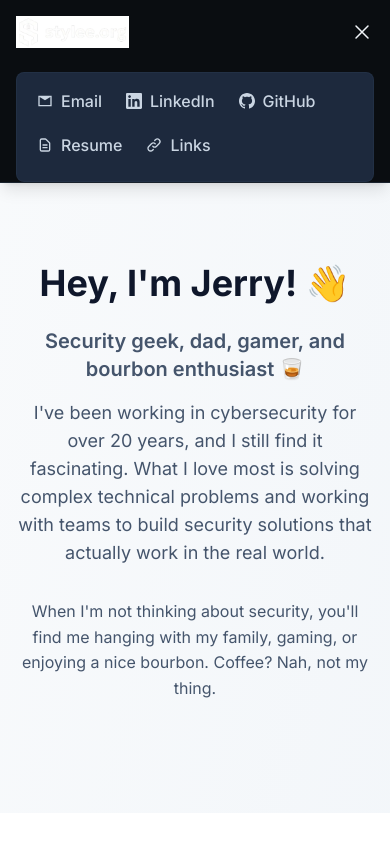
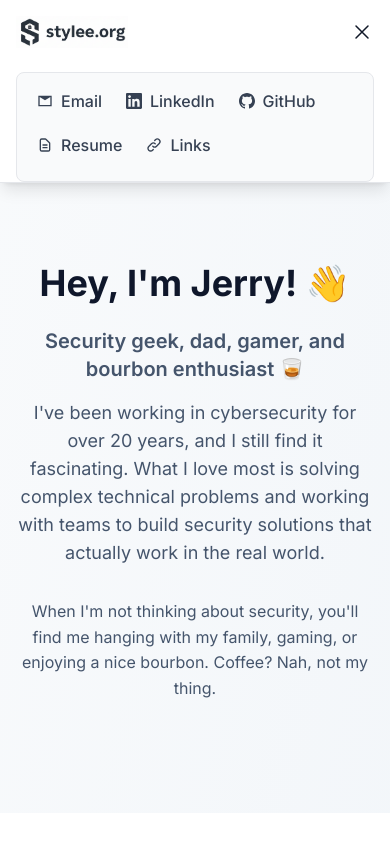
Before and after one commit to jdempsey77/www-stylee-org, a Next.js app: page /jerry in a window 390 px wide. Both pictures are taken after a click on the button 362 px from the left and 32 px from the top of the page. Shown: the top 844 px of the page. Built offline with nearby package versions, Linux system fonts and the light colour scheme.

Commit message:
Update logo to main.png and change navigation to white
- Change logo reference from mainlogo.png to main.png
- Update navigation bar background to white
- Change text colors to dark gray for white background
- Update mobile menu styling for white theme
- Clean, modern white navigation design

```diff
--- a/src/components/Navigation.tsx
+++ b/src/components/Navigation.tsx
@@ -61,13 +61,13 @@ const Navigation = () => {
   ];
 
   return (
-    <nav className="shadow-lg sticky top-0 z-50 border-b border-slate-700/40" style={{backgroundColor: '#0a0d11'}}>
+    <nav className="bg-white shadow-lg sticky top-0 z-50 border-b border-gray-200">
       <div className="max-w-7xl mx-auto px-4 sm:px-6 lg:px-8">
         <div className="flex justify-between h-16">
           <div className="flex items-center">
             <Link href="/" className="flex-shrink-0 flex items-center">
               <img
-                src="/main2.png"
+                src="/main.png"
                 alt="stylee.org"
                 className="h-8 w-auto"
               />
@@ -87,7 +87,7 @@ const Navigation = () => {
                 <LinkComponent
                   key={item.name}
                   {...linkProps}
-                  className="inline-flex items-center gap-2 text-slate-300 hover:text-slate-100 px-3 py-2 rounded-md text-sm font-medium transition-colors duration-200"
+                  className="inline-flex items-center gap-2 text-gray-700 hover:text-gray-900 px-3 py-2 rounded-md text-sm font-medium transition-colors duration-200"
                 >
                   {item.icon}
                   {item.name}
@@ -100,7 +100,7 @@ const Navigation = () => {
           <div className="md:hidden flex items-center">
             <button
               onClick={() => setIsOpen(!isOpen)}
-              className="text-slate-300 hover:text-slate-100 focus:outline-none focus:text-slate-100"
+              className="text-gray-700 hover:text-gray-900 focus:outline-none focus:text-gray-900"
             >
               {isOpen ? (
                 <XMarkIcon className="h-6 w-6" />
@@ -114,7 +114,7 @@ const Navigation = () => {
         {/* Mobile Navigation */}
         {isOpen && (
           <div className="md:hidden">
-            <div className="px-2 pt-2 pb-3 space-y-1 sm:px-3 bg-slate-800 rounded-lg mt-2 border border-slate-700/30">
+            <div className="px-2 pt-2 pb-3 space-y-1 sm:px-3 bg-gray-50 rounded-lg mt-2 border border-gray-200">
               {navItems.map((item) => {
                 const linkProps = item.external
                   ? { href: item.href, target: '_blank', rel: 'noopener noreferrer' }
@@ -126,7 +126,7 @@ const Navigation = () => {
                   <LinkComponent
                     key={item.name}
                     {...linkProps}
-                    className="inline-flex items-center gap-2 text-slate-300 hover:text-slate-100 block px-3 py-2 rounded-md text-base font-medium transition-colors duration-200"
+                    className="inline-flex items-center gap-2 text-gray-700 hover:text-gray-900 block px-3 py-2 rounded-md text-base font-medium transition-colors duration-200"
                     onClick={() => setIsOpen(false)}
                   >
                     {item.icon}
```
Also changed, not shown: public/main.png (added).
